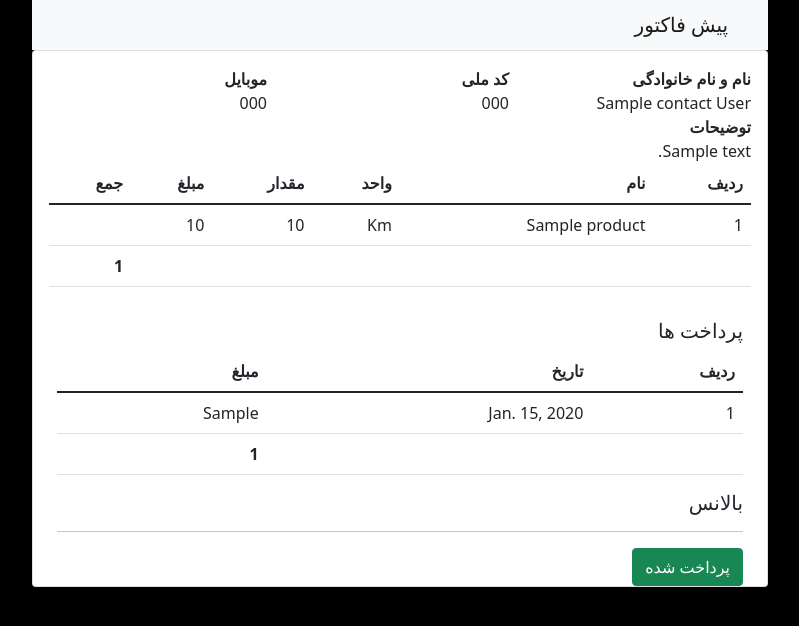
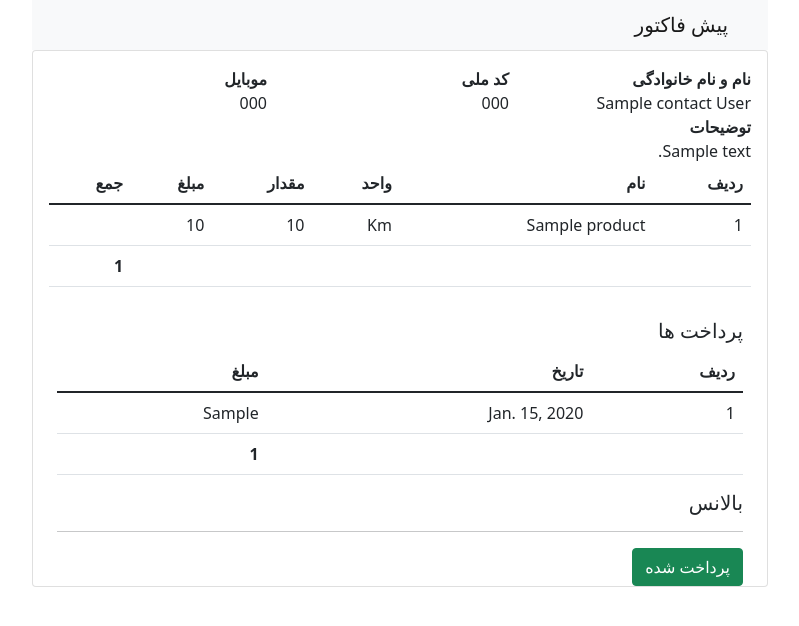
Before and after one commit to obeidarash/arshidipedia, a Django app: template sell/templates/invoice.html in a window 1280 px wide. Shown: the top 626 px of the page, without its empty margins (240-1039 px from the left). Run offline with Django 4.2, Linux system fonts and the light colour scheme; tables that the repository leaves empty hold one stand-in row (values such as "Sample post"); the template is opened without the code that fills it: values that come from a table or form of the project are taken from there, most other values are stand-ins (such as "Sample title", 1, 10 or a date in 2020); some libraries are stand-ins or nearby versions.

Commit message:
delete dark background color in invoice.html

```diff
--- a/sell/templates/invoice.html
+++ b/sell/templates/invoice.html
@@ -6,11 +6,6 @@
     <link rel="stylesheet" href="{% static "css/bootstrap.min.css" %}">
     <link rel="stylesheet" href="{% static "css/custom.css" %}">
     <title>Invoice</title>
-    <style>
-        body {
-            background-color: black;
-        }
-    </style>
 </head>
 <body>
 <div class="container">
```
